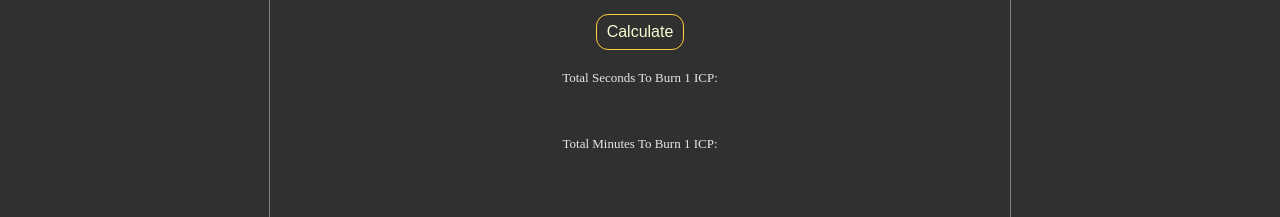
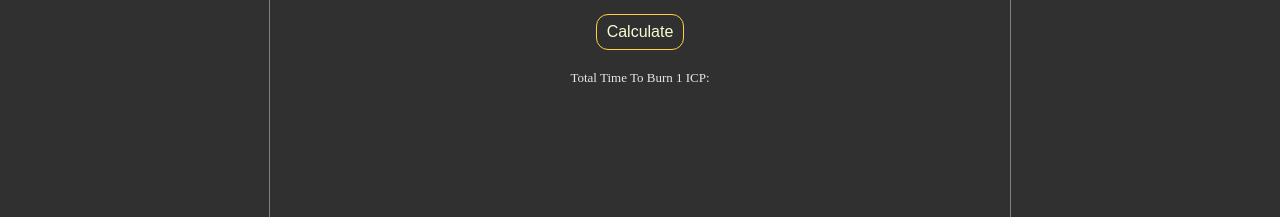
Before and after one commit to id-daniel-mccoy/burn-calc, a React (Vite) app: page / in a window 1280 px wide. Shown: the part 334-551 px from the top of the page. Built offline with nearby package versions, Linux system fonts and the light colour scheme.

Commit message:
Fixed logging, text formatting, minimized/consolidated code, cleaned state usage

```diff
--- a/frontend/MainPage.tsx
+++ b/frontend/MainPage.tsx
@@ -1,23 +1,17 @@
-import React, { useEffect, useState } from "react"
+import React, { useState } from "react"
 
 export function MainPage() {
 
-  // create a state variable to store the result
-  const [secResult, setSecResult] = useState("");
-  const [minResult, setMinResult] = useState("");
+  const [timeResult, setTimeResult] = useState("");
 
   const calculateSecondsToBurnICP = async () => {
     const conversionRate = Number((document.getElementById("conversionRate") as HTMLInputElement).value);
     const burnRate = Number((document.getElementById("burnRate") as HTMLInputElement).value);
     const secondsToBurnICP = conversionRate / burnRate;
-    setSecResult(secondsToBurnICP.toFixed(2).toString());
     const minutesToBurnICP = Number((secondsToBurnICP / 60).toFixed(2));
     const minutesRemainderDecimal = Number((minutesToBurnICP % 1).toFixed(2));
-    console.log(minutesRemainderDecimal);
-    const decimalToSeconds = Number((minutesRemainderDecimal * 60).toFixed(2));
-    console.log("The IC is burning 1 ICP every " + minutesToBurnICP.toFixed(0) + " minutes and " + decimalToSeconds.toFixed(0) + " seconds.");
-    console.log(decimalToSeconds.toFixed(0));
-    setMinResult(minutesToBurnICP.toFixed(2).toString());
+    const decimalToSeconds = Number((minutesRemainderDecimal * 60).toFixed(0));
+    setTimeResult(minutesToBurnICP.toFixed(0) + " Minutes and " + decimalToSeconds.toFixed(0) + " Seconds.");
   }
 
   return (
@@ -36,12 +30,8 @@ export function MainPage() {
         </div>
         <button onClick={calculateSecondsToBurnICP}>Calculate</button>
         <div className="results">
-          <p>Total Seconds To Burn 1 ICP:</p>
-          <p>{secResult}</p>
-        </div>
-        <div className="results">
-          <p>Total Minutes To Burn 1 ICP:</p>
-          <p>{minResult}</p>
+          <p>Total Time To Burn 1 ICP:</p>
+          <p style={{ color: "lime" }}>{timeResult}</p>
         </div>
       </div>
     </div>
```
